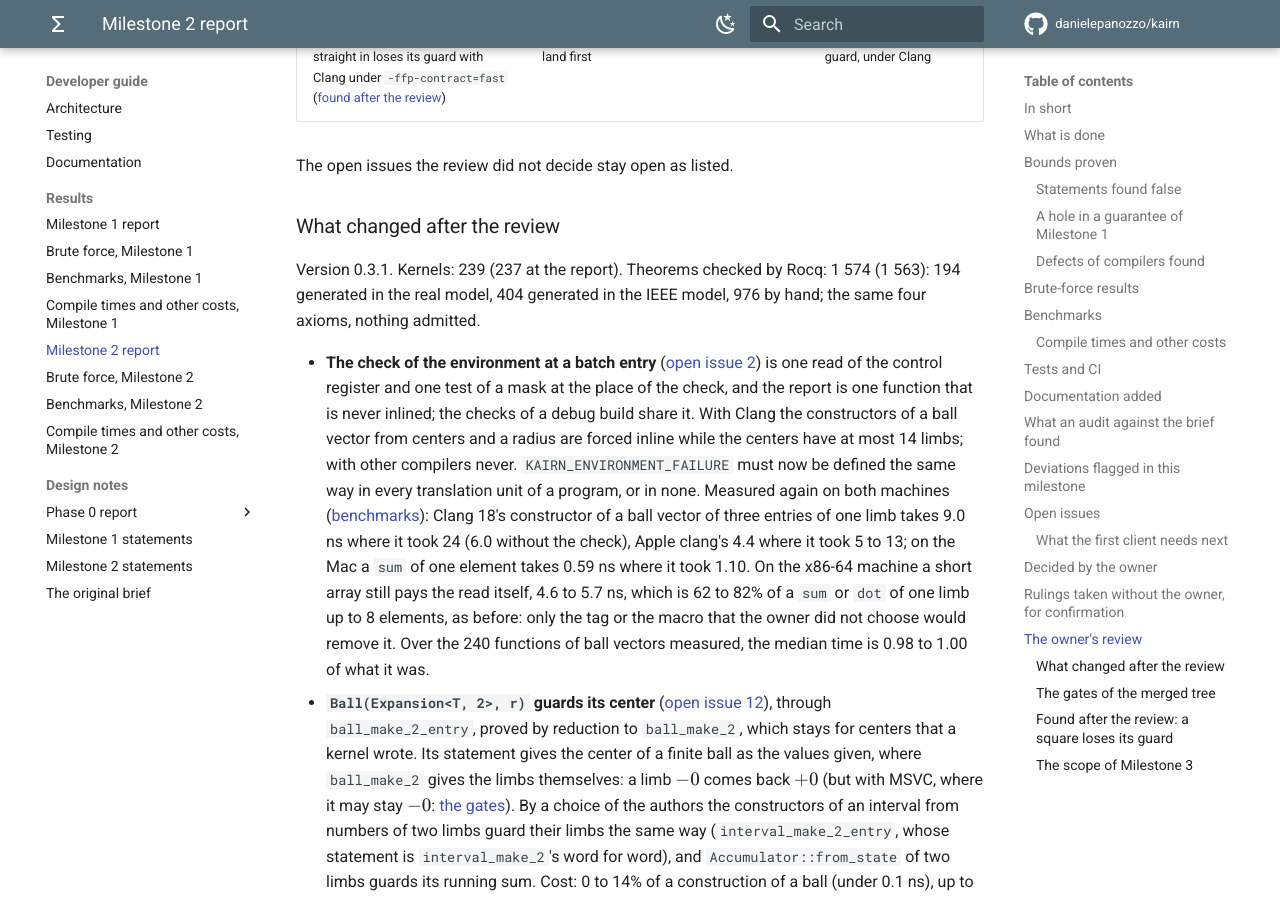
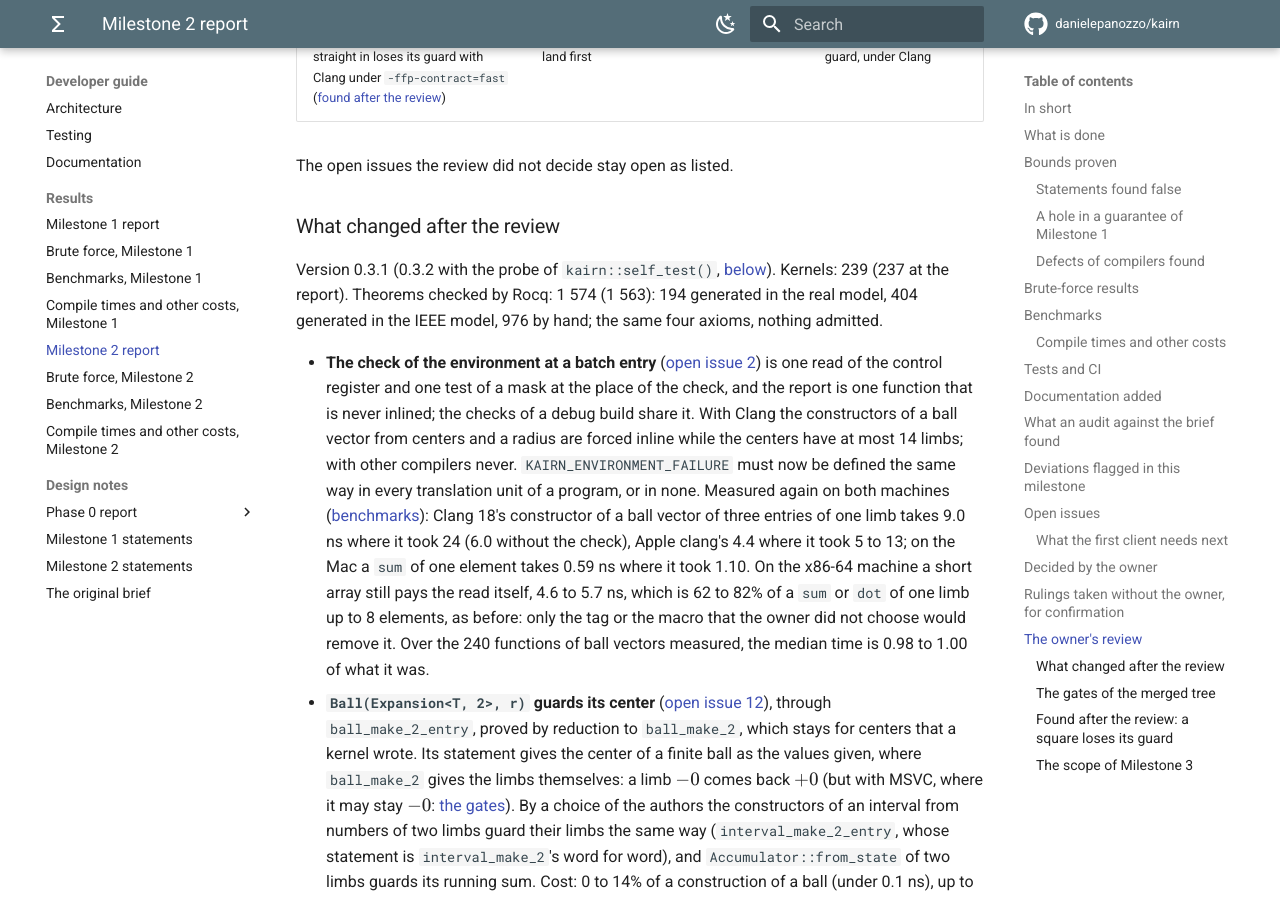
Before and after one commit to danielepanozzo/kairn, an MkDocs documentation site: the page built from docs/developer/results/milestone2.md, in a window 1280 px wide and 900 px high, scrolled down 27763 px. Built offline with MkDocs 1.6.1 and Material for MkDocs 9.7.7, drawn with Linux system fonts in a browser that asks for light colours; comment, search, counter and statistics services are not loaded; some of the changed text lies outside the part shown.

Commit message:
The probe of self_test(): the results of its gates in the report; a comment of version.hpp reflowed
Co-Authored-By: Claude Fable 5.2 <noreply@anthropic.com>
Claude-Session: https://claude.ai/code/session_01ULwCxzT6Dhw9xUiTw8mJz1

```diff
--- a/docs/developer/results/milestone2.md
+++ b/docs/developer/results/milestone2.md
@@ -807,7 +807,8 @@ The open issues the review did not decide stay open as listed.
 
 ### What changed after the review
 
-Version 0.3.1. Kernels: 239 (237 at the report). Theorems checked by Rocq: 1 574 (1 563): 194
+Version 0.3.1 (0.3.2 with the probe of `kairn::self_test()`,
+[below](#found-after-the-review-a-square-loses-its-guard)). Kernels: 239 (237 at the report). Theorems checked by Rocq: 1 574 (1 563): 194
 generated in the real model, 404 generated in the IEEE model, 976 by hand; the same four axioms,
 nothing admitted.
 
@@ -918,7 +919,9 @@ without failing, in `Status::limitation`, for the file that calls it (version 0.
 the authors that it is a report: a program that never passes a square is within the guarantees),
 and it adds no measurable compile time to `self_test()` ([open issue 3](#open-issues)). The tests
 `api.boundary.square.*` and `api.square_probe.*` pin what the pages say, the ways to round a
-square among them.
+square among them. With the probe the tree passed the gates of the four changes again (the quick
+tier: 1 253 tests with Apple clang 21, 1 254 with GCC 16, 1 260 with GCC 13, 1 257 with Clang 18,
+1 247 with MSVC 19.52, with which the probe reports nothing; the full tier with GCC 13: 2 064).
 
 ### The scope of Milestone 3
 
```
Also changed, not shown: 1 other file.
